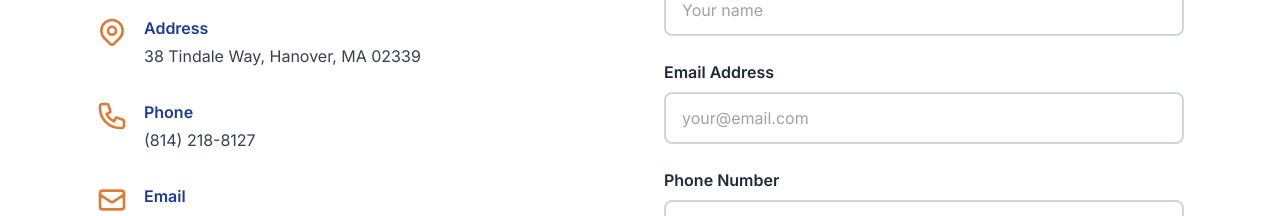
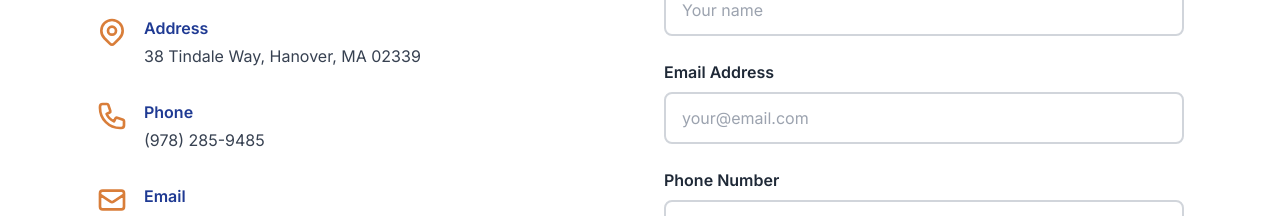
Before and after one commit to shambakiuro-sketch/cadwell-construction-company, a Next.js app: page / in a window 1280 px wide. Shown: the part 4120-4336 px from the top of the page. Built offline with nearby package versions, Linux system fonts and the light colour scheme.

Commit message:
Update ContactSection.jsx

```diff
--- a/components/ContactSection.jsx
+++ b/components/ContactSection.jsx
@@ -32,7 +32,7 @@ export default function ContactSection() {
         </svg>
       ),
       label: 'Phone',
-      value: '(814) 218-8127',
+      value: '(978) 285-9485',
     },
     {
       icon: (
```
